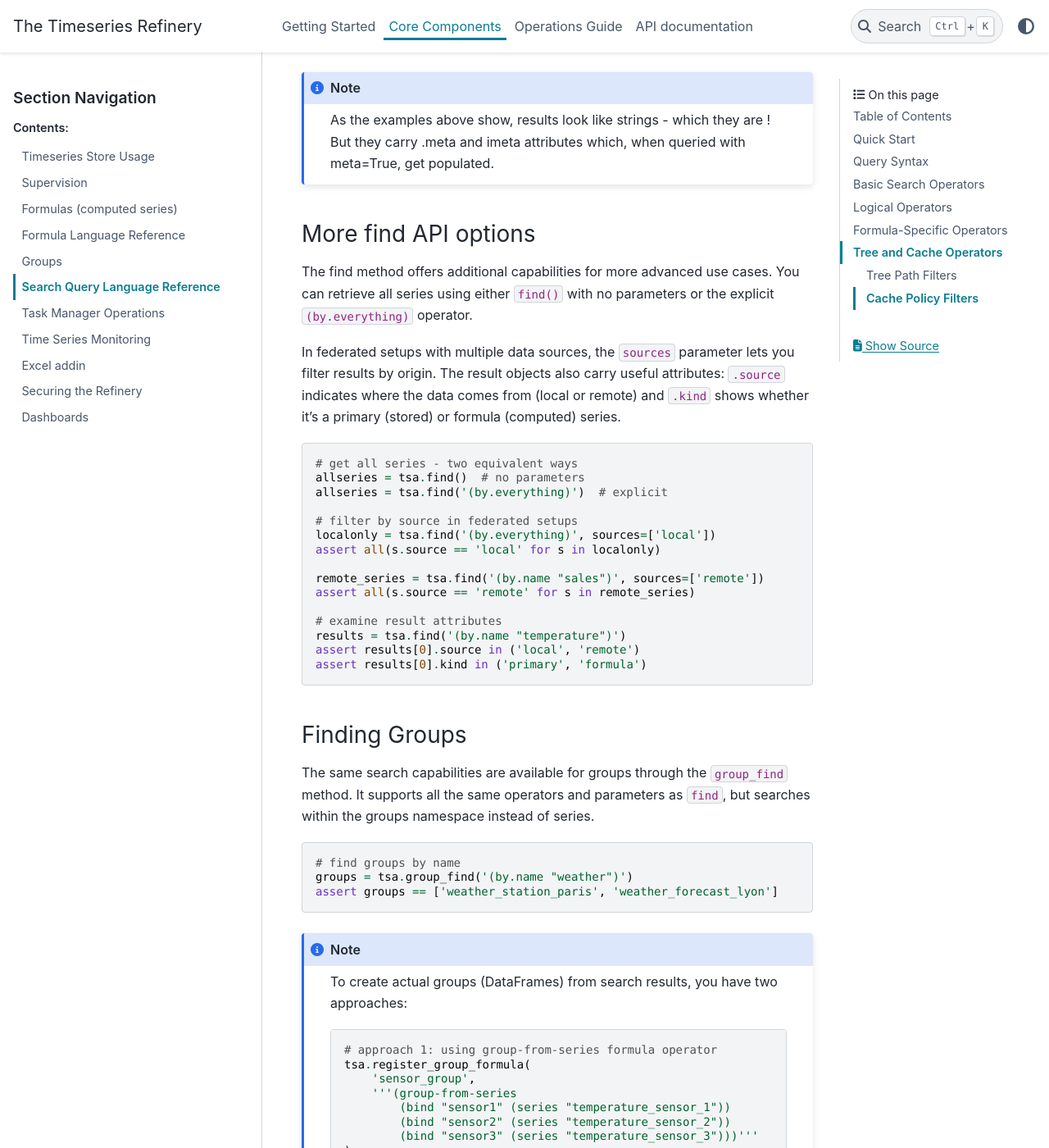
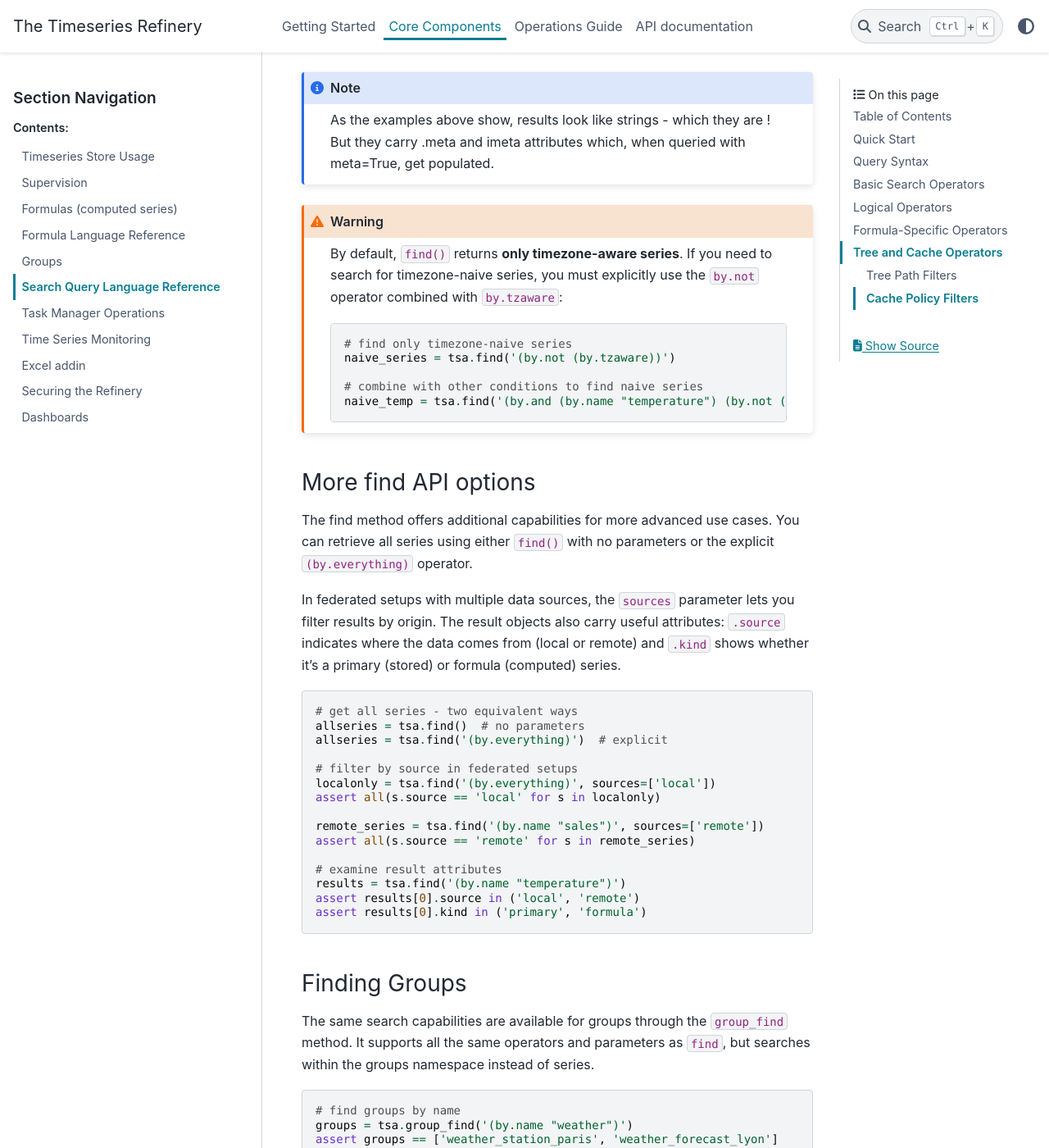
Before and after one commit to pythonianfr/tshistory_refinery, a Sphinx documentation site: the page built from docs/core_components/search_language.rst, in a window 1280 px wide and 1400 px high, scrolled down 948 px. Shown: the whole window at 82% size. Built offline with Sphinx 7.4.7 and the PyData theme 0.15.4, drawn with Linux system fonts in a browser that asks for light colours; some of the changed text lies outside the part shown.

Commit message:
docs/core_components: small improvements

```diff
--- a/docs/core_components/exceladdin.rst
+++ b/docs/core_components/exceladdin.rst
@@ -275,7 +275,7 @@ The excel addin allows to resample the data when pulling them with the
 option ``(agg = <method>)`` where the method can be ``mean``,
 ``sum``,\ ``max``, ``min``.
 
-The resampling algorithm uses the dates in the left margin as intervals
+The resampling algorithm uses the dates given by the user in the left margin as intervals
 for the resampling wich will led to an empty cell at the end.
 
 ========== ==============
--- a/docs/core_components/search_language.rst
+++ b/docs/core_components/search_language.rst
@@ -44,6 +44,20 @@ Your First Search
    As the examples above show, results look like strings - which they
    are ! But they carry .meta and imeta attributes which, when queried
    with meta=True, get populated.
+
+
+.. warning::
+
+   By default, ``find()`` returns **only timezone-aware series**. If you need to search for timezone-naive series, you must explicitly use the ``by.not`` operator combined with ``by.tzaware``:
+
+   .. code-block:: python
+
+       # find only timezone-naive series
+       naive_series = tsa.find('(by.not (by.tzaware))')
+
+       # combine with other conditions to find naive series
+       naive_temp = tsa.find('(by.and (by.name "temperature") (by.not (by.tzaware)))')
+
 
 
 More find API options
@@ -93,7 +107,7 @@ instead of series.
 
 .. note::
 
-   To create actual groups (DataFrames) from search results, you have two approaches:
+   To create actual groups (DataFrames) from **series** search results, you have two approaches:
 
    .. code-block:: python
 
```
Also changed, not shown: docs/core_components/security.rst (+12 -4 lines).
